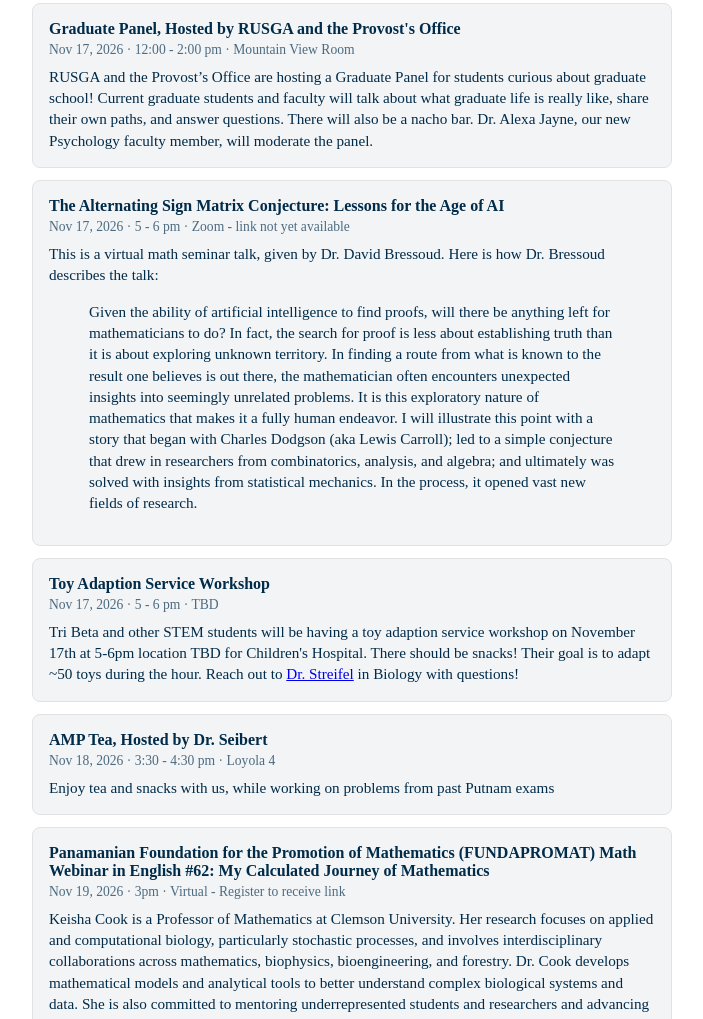
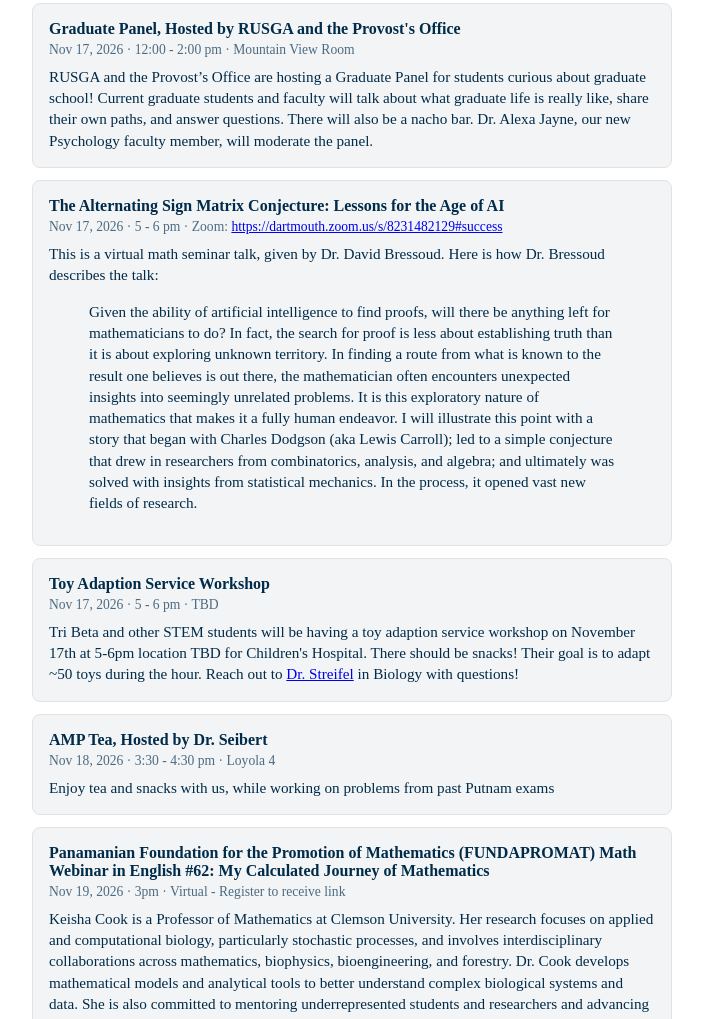
Before and after one commit to mpatnott/amp-community-engagement, a plain HTML site: page index.html in a window 1280 px wide. Shown: the part 3357-4376 px from the top of the page, without its empty margins (288-991 px from the left). Drawn offline with Linux system fonts and the light colour scheme.

Commit message:
Update index.html

```diff
--- a/index.html
+++ b/index.html
@@ -139,7 +139,7 @@
           title: 'The Alternating Sign Matrix Conjecture: Lessons for the Age of AI',
           date: '2026-11-17',
           time: '5 - 6 pm',
-          location: 'Zoom - link not yet available',
+          location: 'Zoom: <a href="https://dartmouth.zoom.us/s/8231482129#success">https://dartmouth.zoom.us/s/8231482129#success</a>',
           description: 'This is a virtual math seminar talk, given by Dr. David Bressoud. Here is how Dr. Bressoud describes the talk: <blockquote>Given the ability of artificial intelligence to find proofs, will there be anything left for mathematicians to do? In fact, the search for proof is less about establishing truth than it is about exploring unknown territory. In finding a route from what is known to the result one believes is out there, the mathematician often encounters unexpected insights into seemingly unrelated problems. It is this exploratory nature of mathematics that makes it a fully human endeavor. I will illustrate this point with a story that began with Charles Dodgson (aka Lewis Carroll); led to a simple conjecture that drew in researchers from combinatorics, analysis, and algebra; and ultimately was solved with insights from statistical mechanics. In the process, it opened vast new fields of research.</blockquote>'
         },
         {
```
